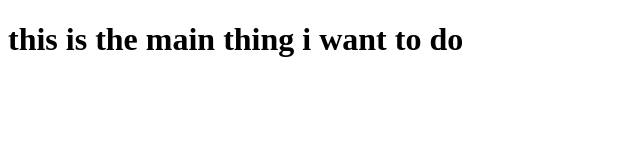
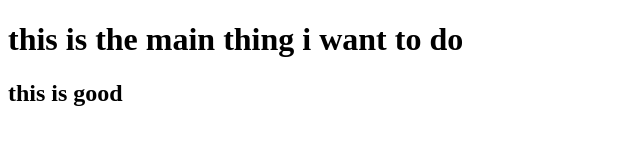
Before and after one commit to SumitKumar777/practice, a plain HTML site: page index.html in a window 1280 px wide. Shown: the whole page, without its empty margins (0-640 px from the left). Drawn offline with Linux system fonts and the light colour scheme.

Commit message:
added more text

```diff
--- a/index.html
+++ b/index.html
@@ -7,5 +7,6 @@
 	</head>
 	<body>
 		<h1>this is the main thing i want to do</h1>
+		<h2>this is good</h2>
 	</body>
 </html>
```
